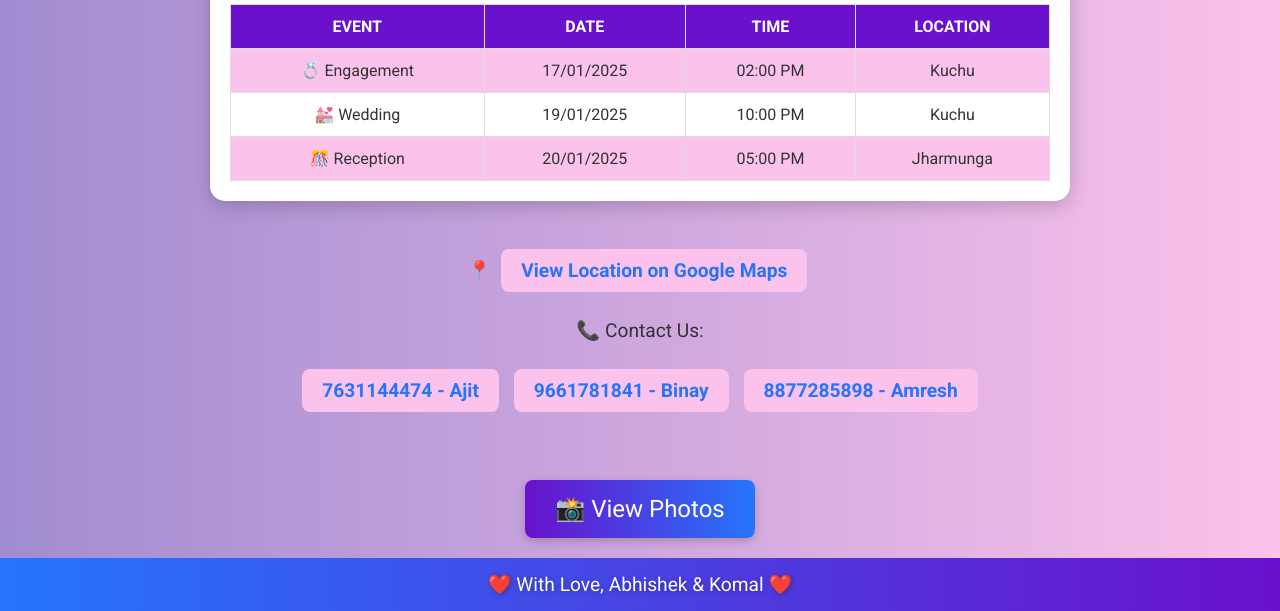
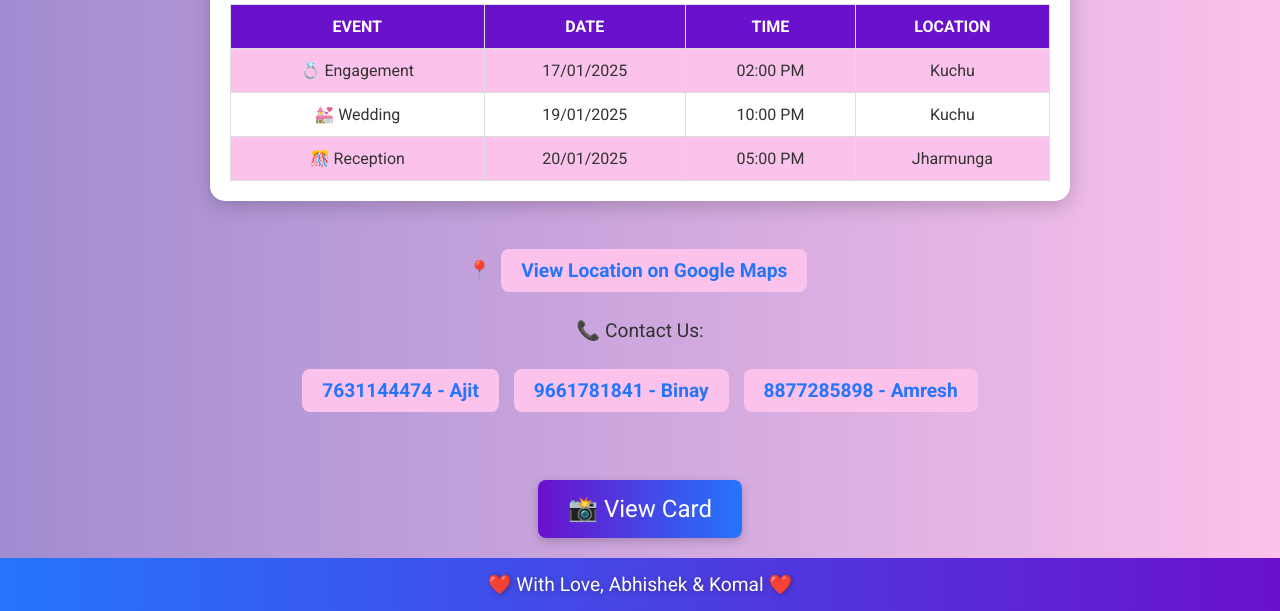
Before and after one commit to Ques-yt/AMI.github.io, a plain HTML site: page index.html in a window 1280 px wide. Shown: the part 366-977 px from the top of the page. Drawn offline with Linux system fonts and the light colour scheme.

Commit message:
Update index.html

```diff
--- a/index.html
+++ b/index.html
@@ -210,7 +210,7 @@
     </div>
 
     <!-- Invitation Button -->
-    <a href="p.html" class="invitation-button">📸 View Photos</a>
+    <a href="p.html" class="invitation-button">📸 View Card</a>
   </main>
 
   <footer>
```
